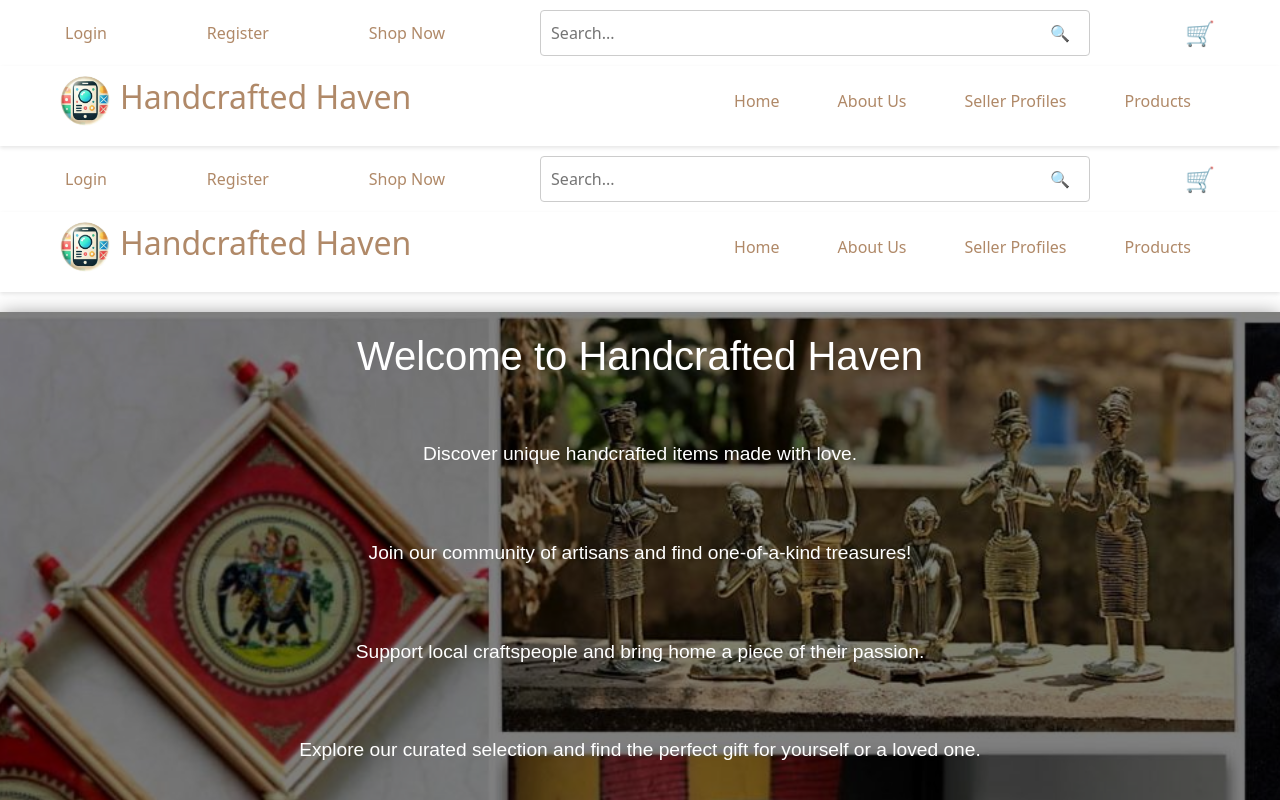
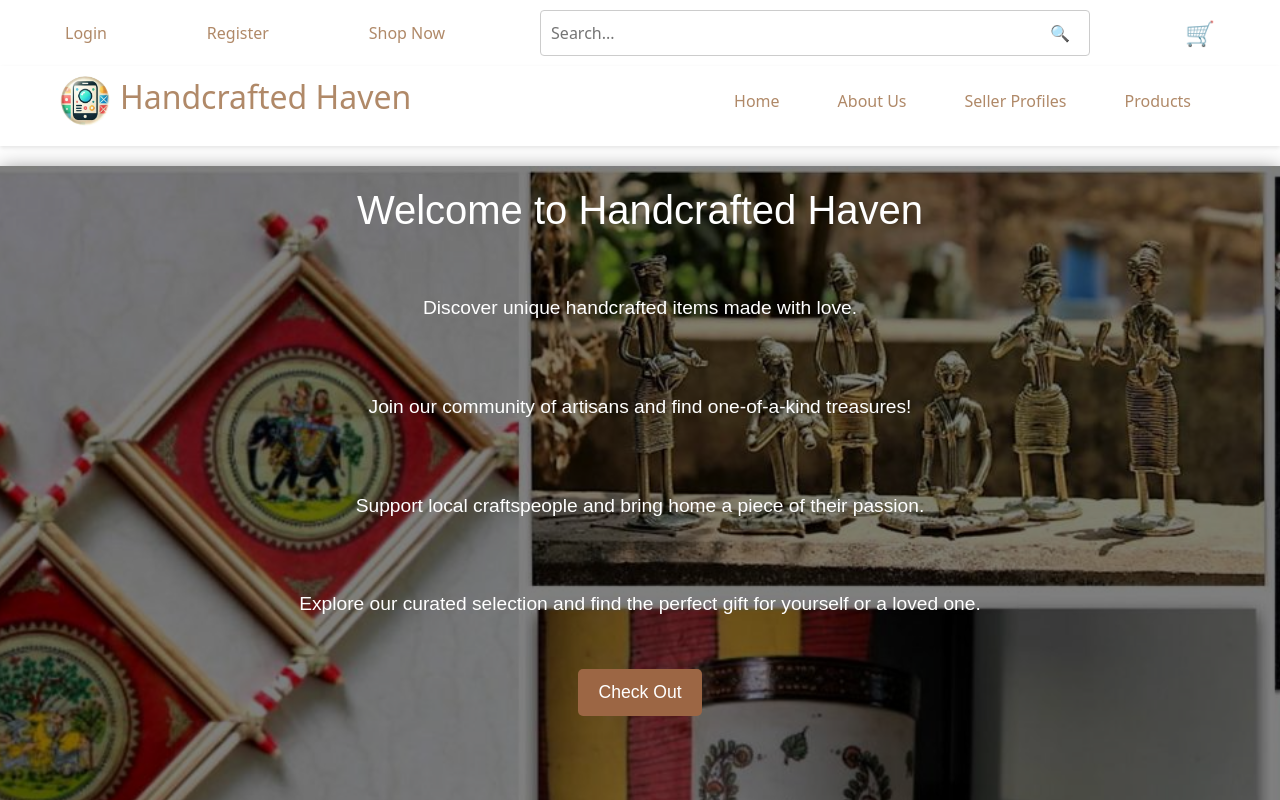
Before and after one commit to Dagwan/handcrafted-haven, a Next.js app in the folder handcrafted-haven/: page / in a window 1280 px wide. Shown: the top 800 px of the page. Built offline with nearby package versions, Linux system fonts and the light colour scheme.

Commit message:
udpdating the homepage

```diff
--- a/handcrafted-haven/src/app/page.tsx
+++ b/handcrafted-haven/src/app/page.tsx
@@ -4,7 +4,6 @@ import React, { useEffect, useState } from 'react';
 import Link from 'next/link';
 import Image from 'next/image';
 import styles from '../styles/Home.module.css';
-import RootLayout from './layout';
 
 const Home: React.FC = () => {
     // Counter state for sold handcrafted items
@@ -20,8 +19,6 @@ const Home: React.FC = () => {
     }, []);
 
     return (
-        <RootLayout pageTitle='Home'>
-
         <div className={styles.container}>
 
             <main className={styles.main}>
@@ -189,7 +186,6 @@ const Home: React.FC = () => {
                 </section>
             </main>
         </div>
-        </RootLayout>
     );
 };
 
```
